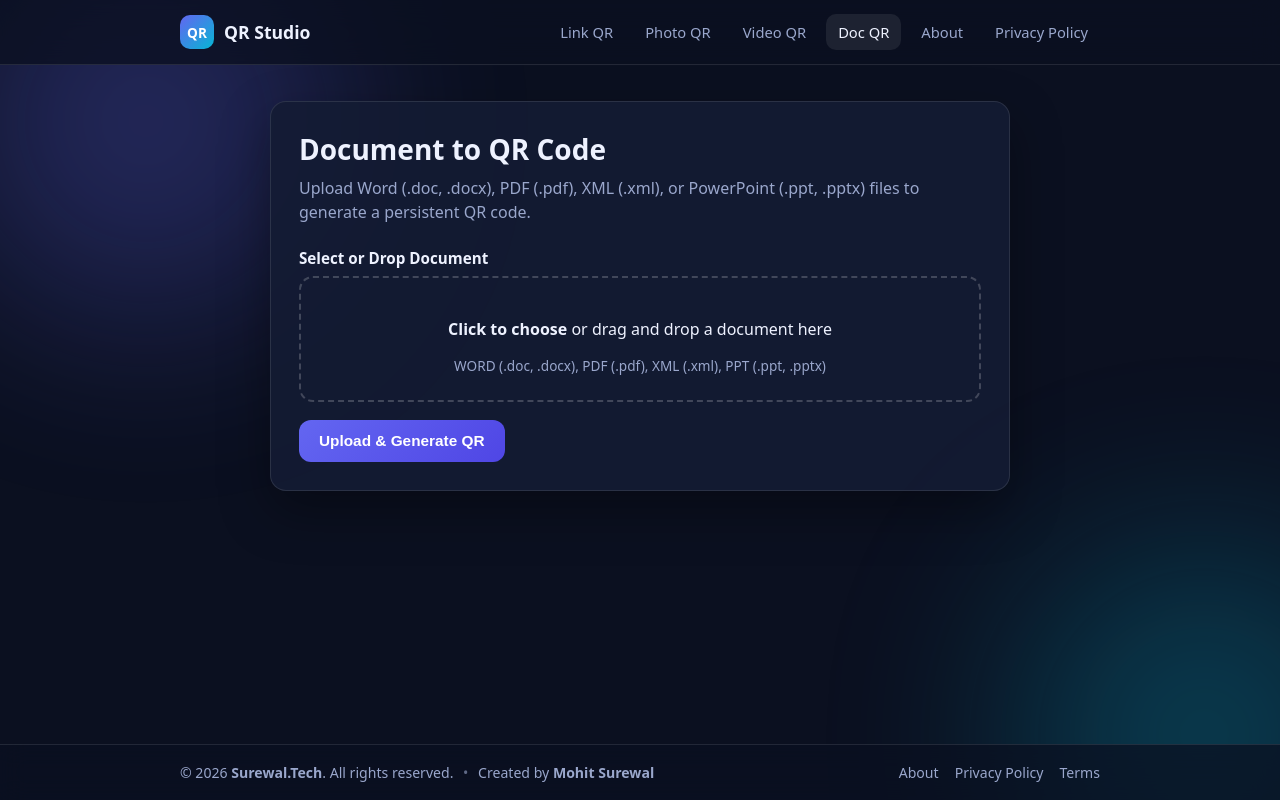
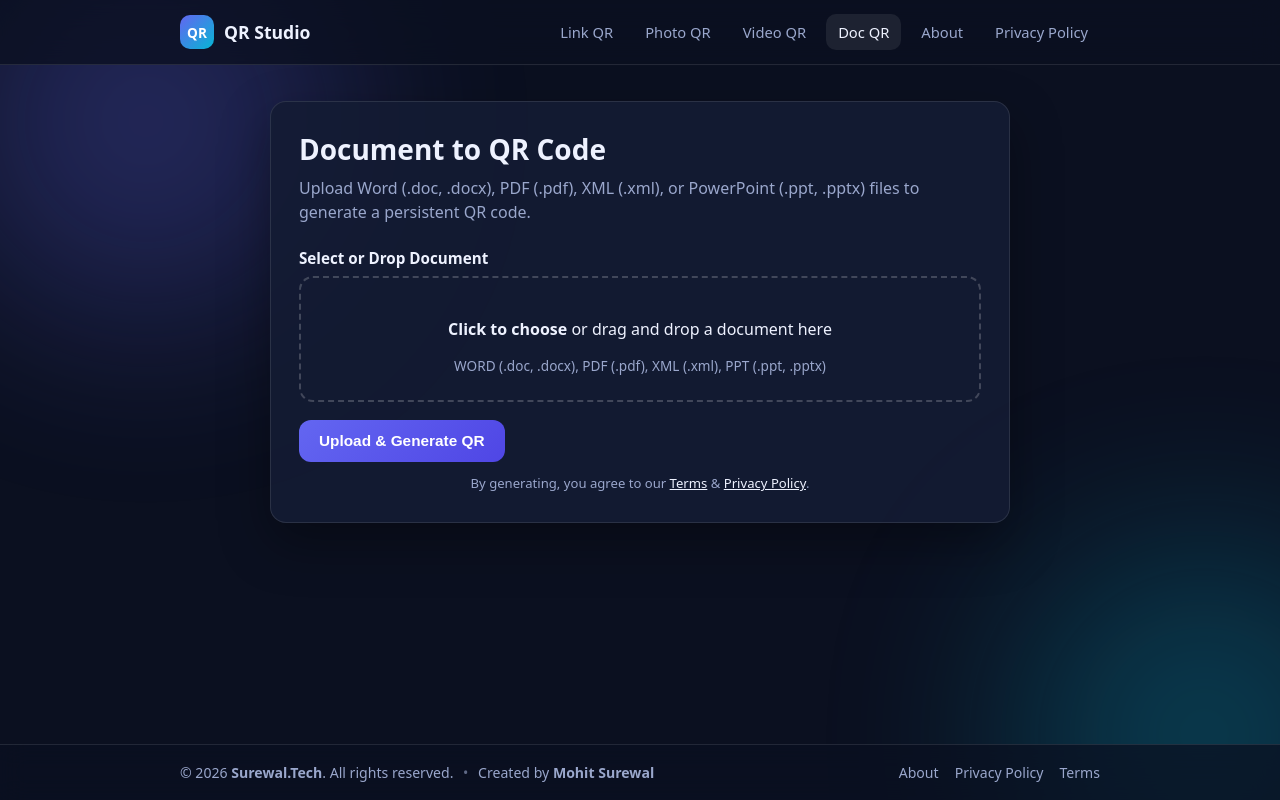
Before and after one commit to MohitSurewal/QR--Code-Generator, a Flask app: page /doc in a window 1280 px wide. Run offline with Flask 3, Linux system fonts and the light colour scheme; some libraries are stand-ins or nearby versions.

Commit message:
Enhance document upload form with agreement section
Added terms and privacy policy agreement section to the document upload form.

```diff
--- a/templates/doc_qr.html
+++ b/templates/doc_qr.html
@@ -43,6 +43,12 @@
       <span class="spinner" aria-hidden="true"></span>
       <span class="btn-label">Upload &amp; Generate QR</span>
     </button>
+    <p class="subtitle" style="margin: 12px 0 0; font-size: 0.82rem; text-align: center;">
+      By generating, you agree to our
+      <a href="{{ url_for('terms') }}" style="color: var(--text); text-decoration: underline;">Terms</a>
+      &amp;
+      <a href="{{ url_for('privacy') }}" style="color: var(--text); text-decoration: underline;">Privacy Policy</a>.
+    </p>
   </form>
 
   {% if qr_uri %}
```
